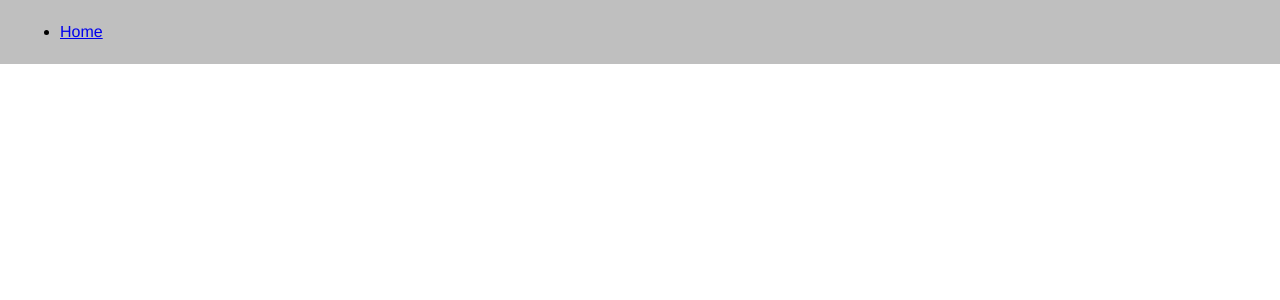
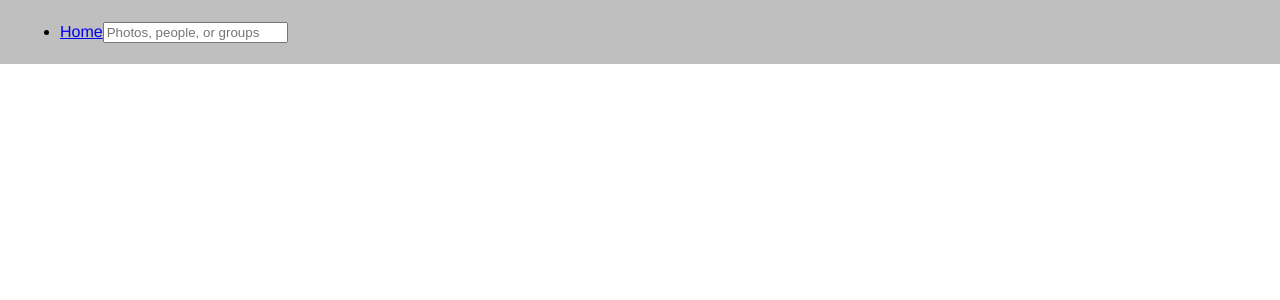
Before and after one commit to Bapboop/Adventr, a React (Create React App) app in the folder frontend/: page / in a window 1280 px wide. Shown: the top 300 px of the page. Built offline with nearby package versions, Linux system fonts and the light colour scheme; no server answers.

Commit message:
Added title and favicon

```diff
--- a/frontend/public/index.html
+++ b/frontend/public/index.html
@@ -5,8 +5,9 @@
     <meta name="viewport" content="width=device-width, initial-scale=1" />
     <meta name="theme-color" content="#000000" />
     <link rel="manifest" href="%PUBLIC_URL%/manifest.json" />
-    <title>React Template</title>
+    <link rel="shortcut icon" type="image/png" href="./Adventr-favicon.png" />
     <script src="https://kit.fontawesome.com/c2099d952a.js" crossorigin="anonymous"></script>
+    <title>Adventr</title>
   </head>
   <body>
     <noscript>You need to enable JavaScript to run this app.</noscript>
--- a/frontend/src/components/Navigation/index.js
+++ b/frontend/src/components/Navigation/index.js
@@ -29,6 +29,10 @@ function Navigation({ isLoaded }) {
           <NavLink exact to="/">
             Home
           </NavLink>
+          <input
+          type='text'
+          placeholder='Photos, people, or groups'
+          />
           {isLoaded && sessionLinks}
         </li>
       </ul>
```
Also changed, not shown: frontend/public/Adventr-favicon.png (added).
